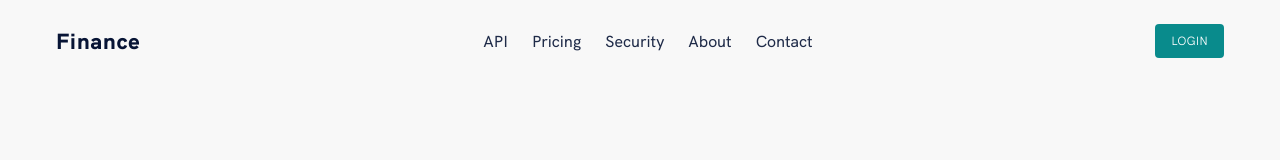
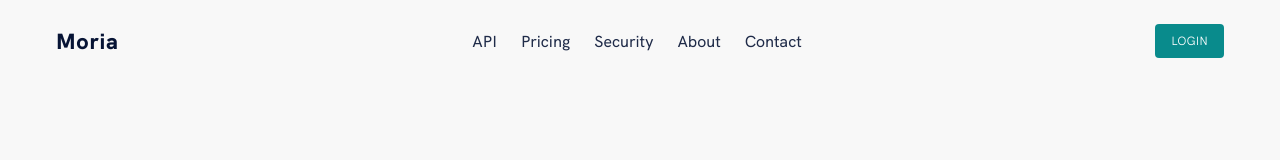
Before and after one commit to maxwellarrigona/moria, a Gatsby site: page / in a window 1280 px wide. Shown: the top 160 px of the page. Built offline with nearby package versions, Linux system fonts and the light colour scheme; Gatsby itself is replaced by a stand-in of ours.

Commit message:
Update navigation.js

```diff
--- a/src/components/common/navigation/navigation.js
+++ b/src/components/common/navigation/navigation.js
@@ -77,7 +77,7 @@ export default class Navigation extends Component {
           <Brand>
             <Scrollspy offset={-64} item={["top"]} currentClassName="active">
               <AnchorLink href="#top" onClick={this.closeMobileMenu}>
-                Finance
+                Moria
               </AnchorLink>
             </Scrollspy>
           </Brand>
```
